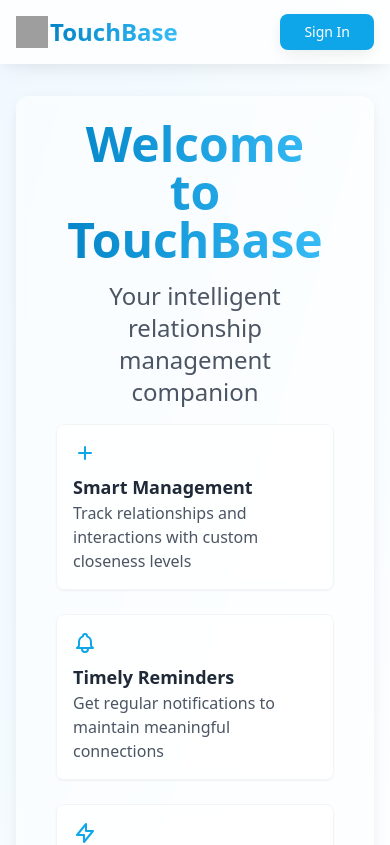
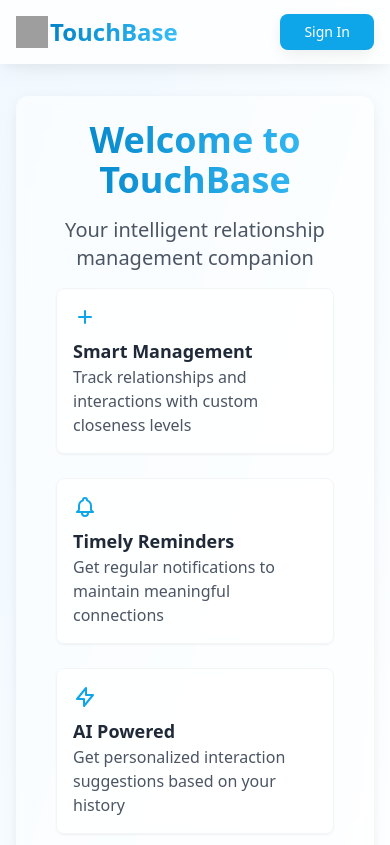
Before and after one commit to ajiteshgogoi/touchbase, a React (Vite) app: page /login in a window 390 px wide. Shown: the top 845 px of the page. Built offline with nearby package versions, Linux system fonts and the light colour scheme; no server answers; grey boxes are pictures that could not be loaded.

Commit message:
Update Login.tsx

```diff
--- a/src/components/auth/Login.tsx
+++ b/src/components/auth/Login.tsx
@@ -53,10 +53,10 @@ export const Login = () => {
   return (
     <div className="min-h-[80vh] flex flex-col items-center justify-center space-y-12 px-4">
       <div className="text-center space-y-4 max-w-2xl">
-        <h2 className="text-5xl font-bold bg-gradient-to-r from-primary-600 to-primary-400 bg-clip-text text-transparent">
+        <h2 className="text-4xl sm:text-5xl font-bold bg-gradient-to-r from-primary-600 to-primary-400 bg-clip-text text-transparent">
           Welcome to TouchBase
         </h2>
-        <p className="text-2xl text-gray-600">
+        <p className="text-xl sm:text-2xl text-gray-600">
           Your intelligent relationship management companion
         </p>
 
```
